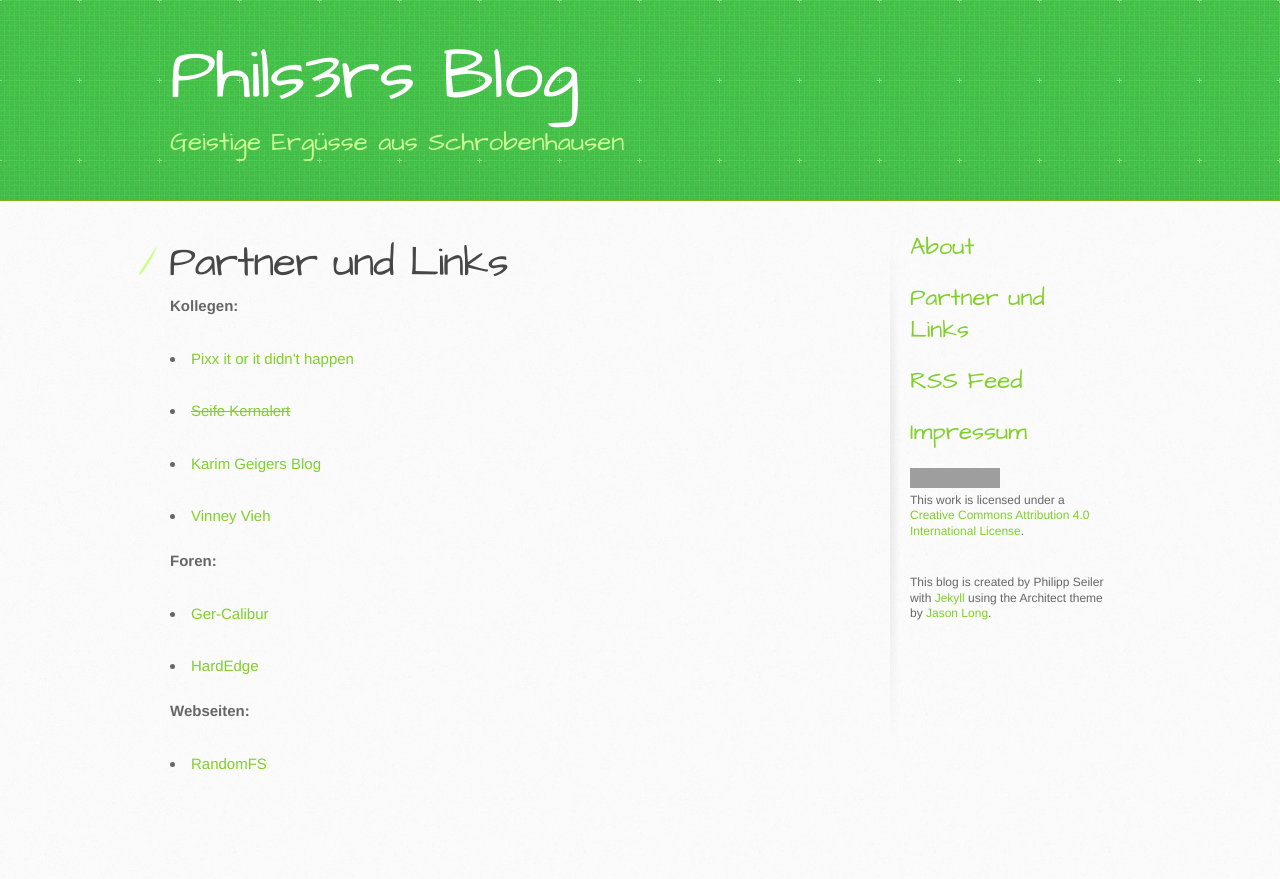
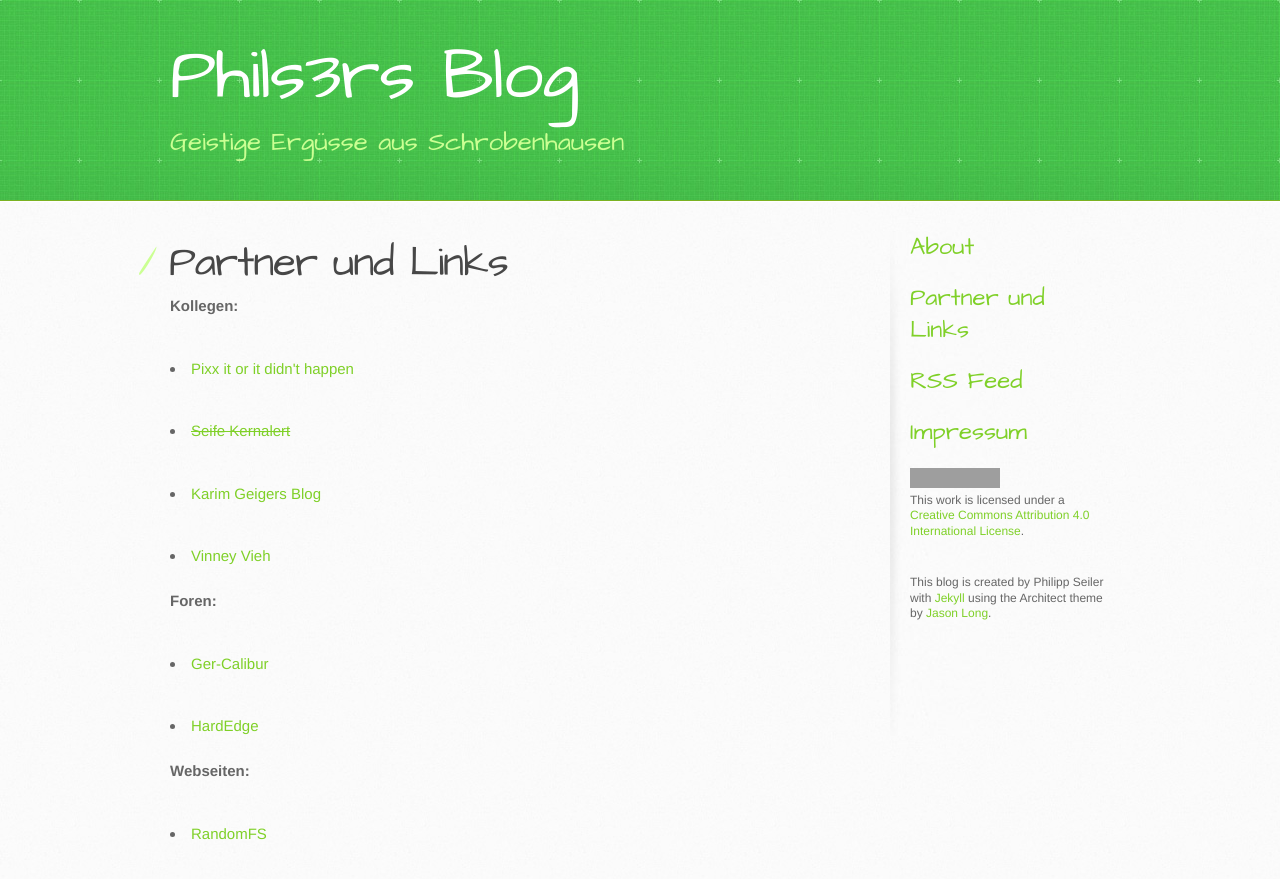
Before and after one commit to pseiler/phils3rs_blog, a Jekyll site: the page built from links.html, in a window 1280 px wide. Shown: the top 879 px of the page. Built offline with Jekyll 4.4.1, drawn with Linux system fonts in a browser that asks for light colours; Markdown is read by kramdown in place of the engine named in the settings; grey boxes are pictures that could not be loaded.

Commit message:
* little stylesheet fix

```diff
--- a/stylesheets/stylesheet.css
+++ b/stylesheets/stylesheet.css
@@ -747,7 +747,7 @@ ol {
 }
 
 li {
-  padding-top: 30px;
+  padding-top: 40px;
 }
 
 dl dd {
```
